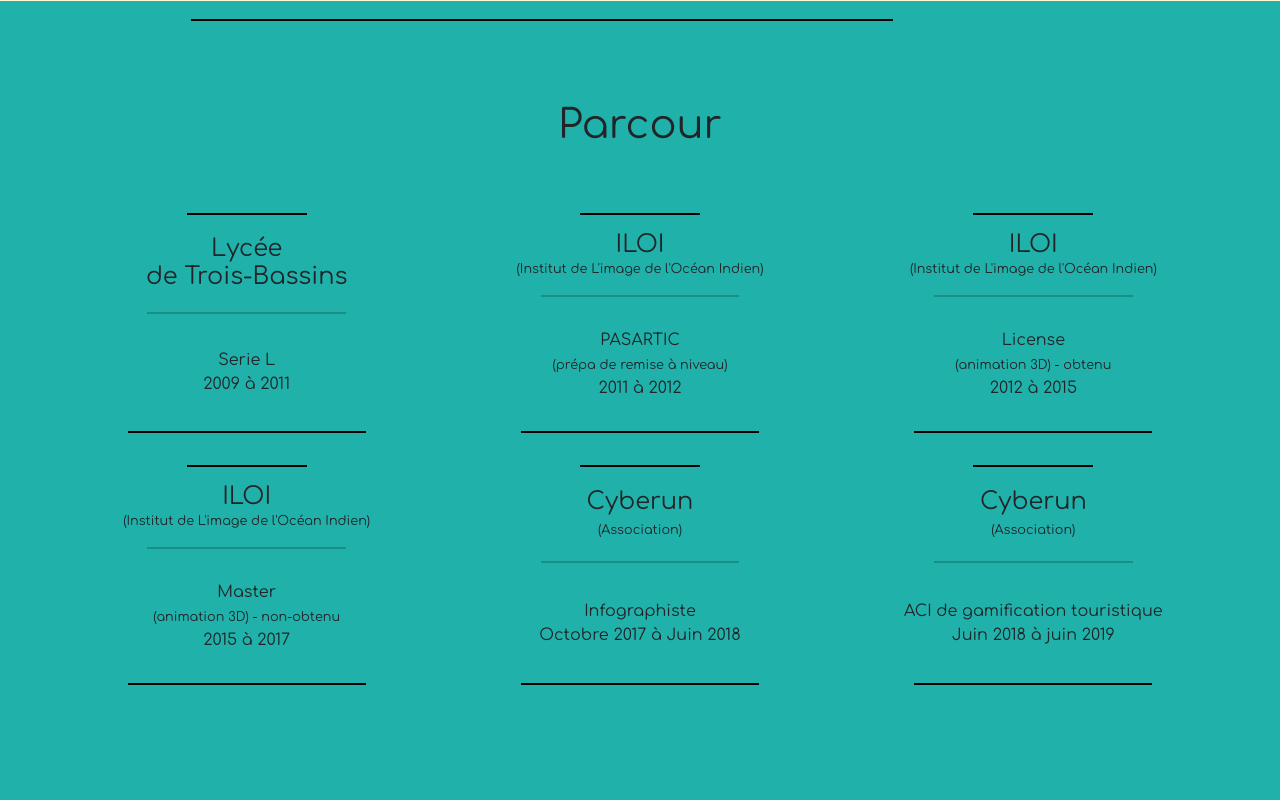
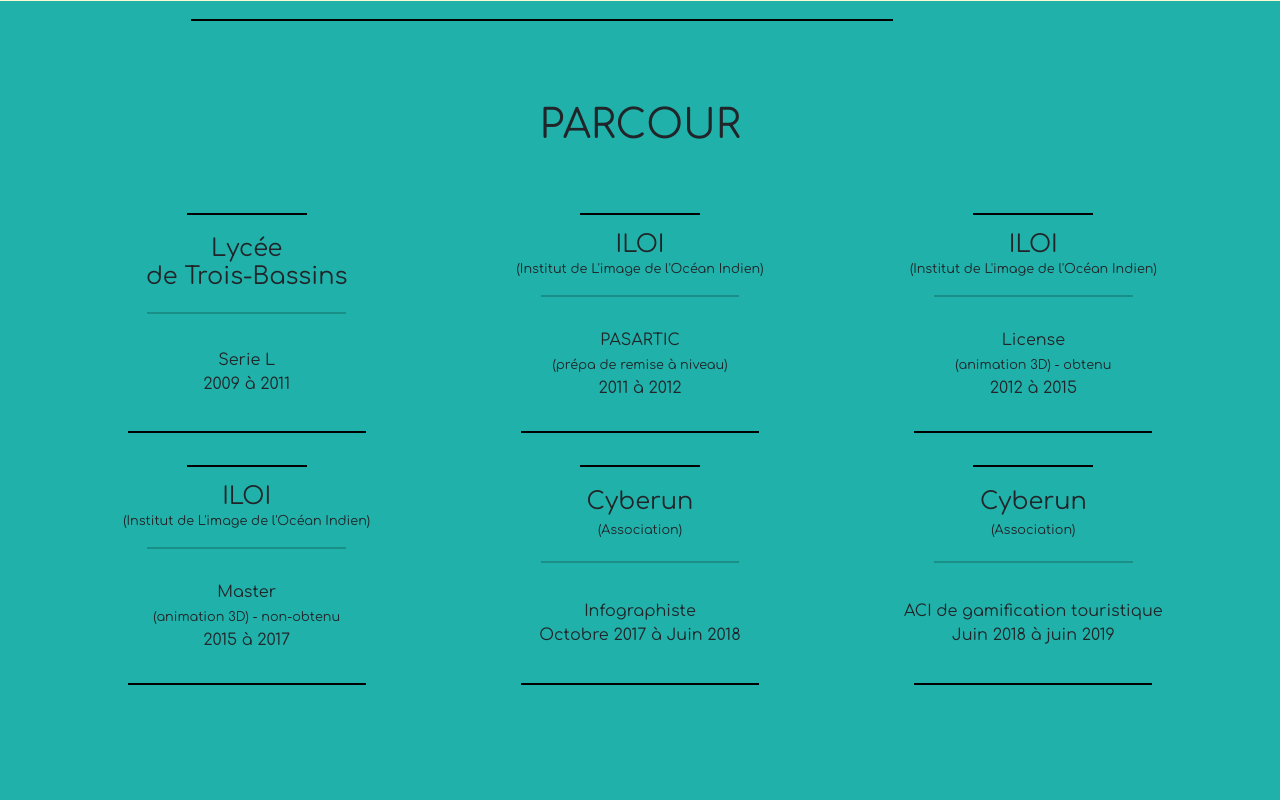
Before and after one commit to Darcoeur974/projetPortfolio, a PHP site: page / in a window 1280 px wide. Shown: the part 2399-3199 px from the top of the page. Run offline with PHP 8.4, Linux system fonts and the light colour scheme; some libraries are stand-ins or nearby versions.

Commit message:
modification titre

```diff
--- a/css/style.css
+++ b/css/style.css
@@ -177,14 +177,14 @@ li a:hover {
     align-items: center;
 }
 
+.parcour h1 {
+    text-transform: uppercase;
+}
+
 .parcour-info {
     height: auto;
     padding-right: 50px;
     padding-left: 50px;
-}
-
-.parcour-info h1 {
-    text-transform: uppercase;
 }
 
 .parcour-info div {
```
